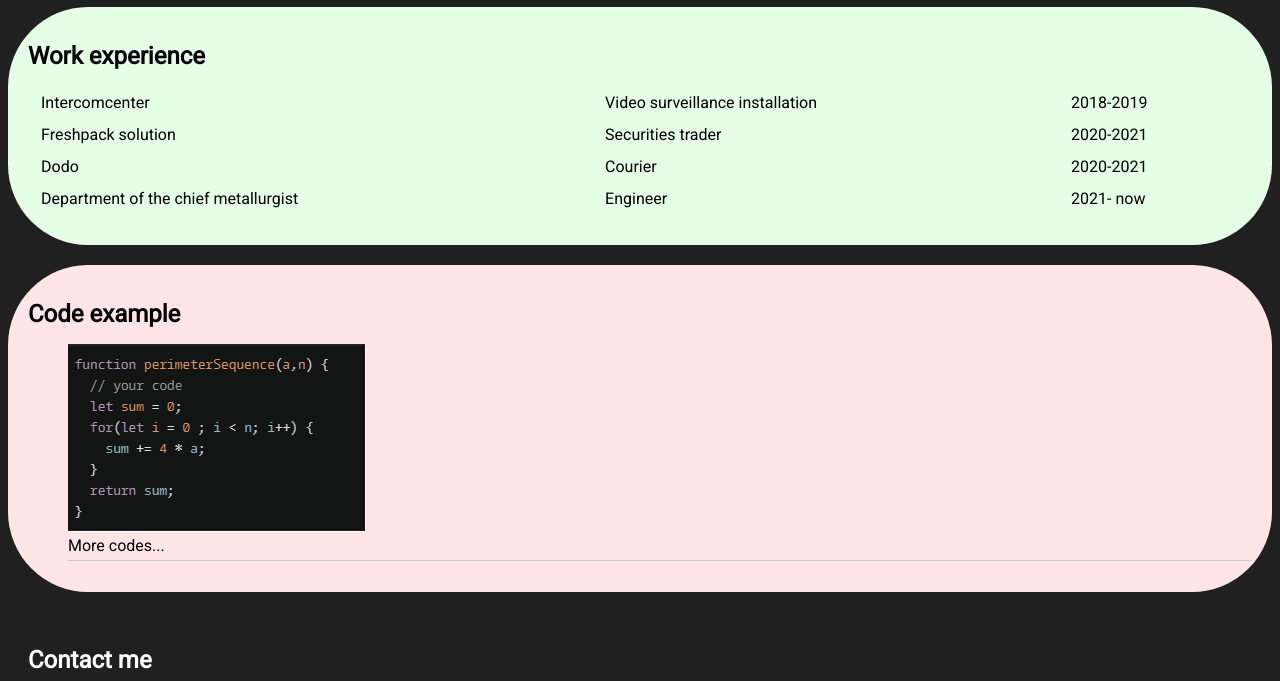
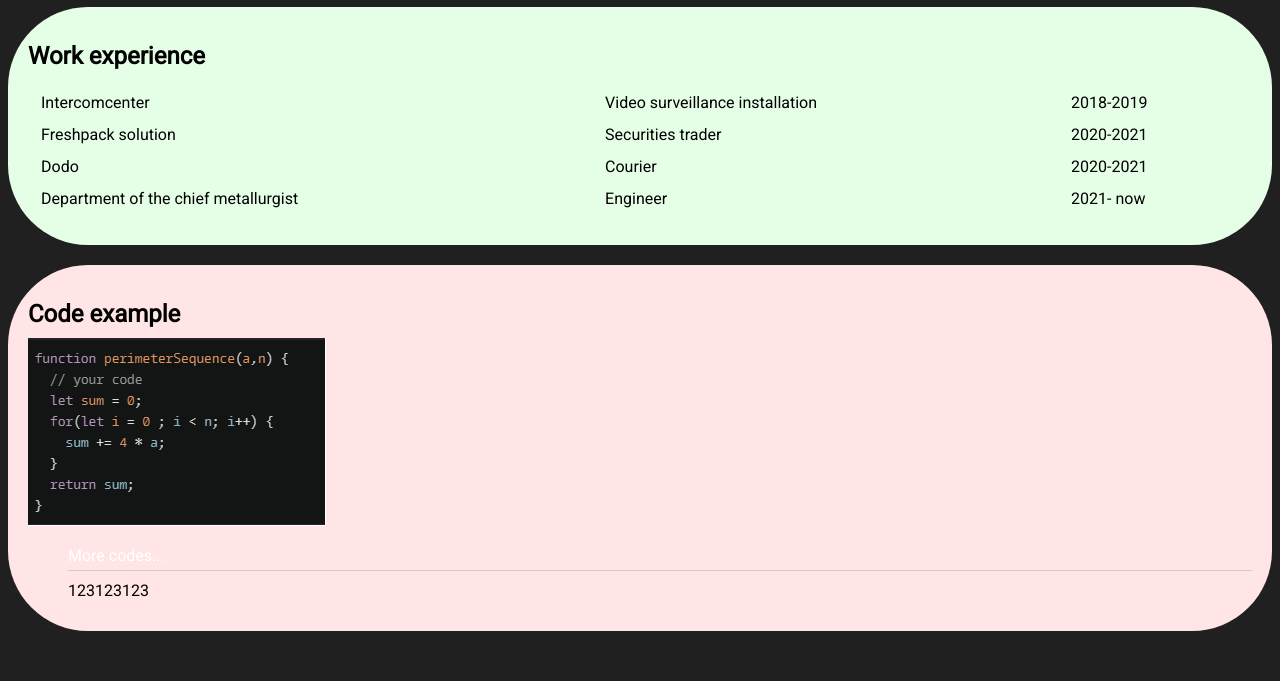
Before and after one commit to IlyaSmorodin/rsschool-cv, a plain HTML site: page index.html in a window 1280 px wide. Shown: the part 512-1193 px from the top of the page. Drawn offline with Linux system fonts and the light colour scheme.

Commit message:
fix: edit cv files

```diff
--- a/index.html
+++ b/index.html
@@ -94,10 +94,10 @@
     </div>
     <div class="card bg-red">
         <h2 class="name1">Code example</h2>
+        <img class="code" src="CODE.png" alt="no signal,sorry" />
         <ul class="link-list">
-                <img class="code" src="CODE.png" alt="no signal,sorry" class="#" />
             <a href="Kyrsi.html" target="_blank">
-                    <li>More codes...</li>
+                <li><a href="Kyrsi.html" target="_blank">More codes...</a></li> 123123123
             </a>
             <!--<a href="Kyrsi.html" target="_blank">
             <li>Lesson 2</li>
@@ -134,8 +134,7 @@
                     alt="no signal,sorry" /></a>
         </div>
         <div class="footerschool">
-                <a href="https://app.rs.school/profile" target="_blank"><img src="rslogo.png"
-                        alt="no signal,sorry" /></a>
+            <a href="https://app.rs.school/profile" target="_blank"><img src="rslogo.png" alt="no signal,sorry" /></a>
         </div>
         <div class="footer__year">
             <p>(c) 2022</p>
@@ -143,7 +142,6 @@
     </footer>
     <div style="margin-bottom: 500px;">
     </div>
-    </div>
 </body>
 
 </html>
```
Lines whose indentation alone changed are shown as unchanged.
